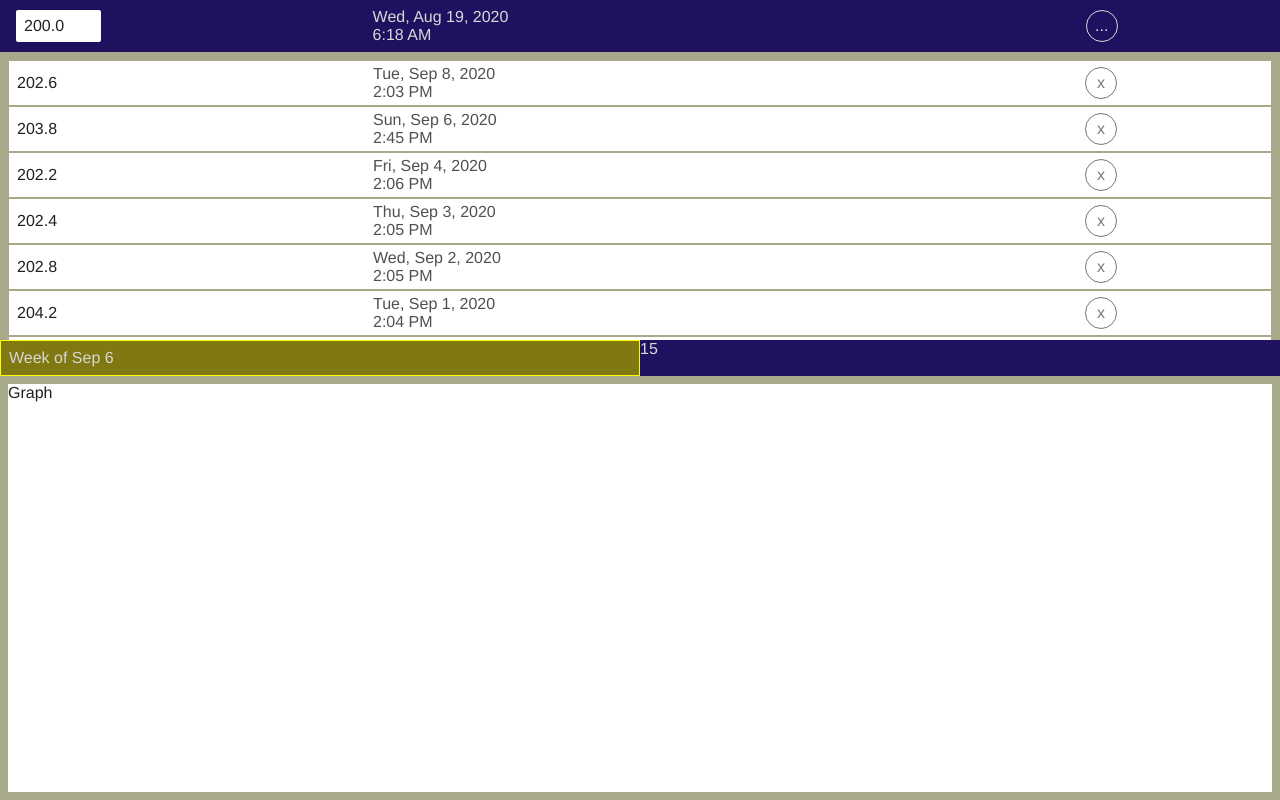
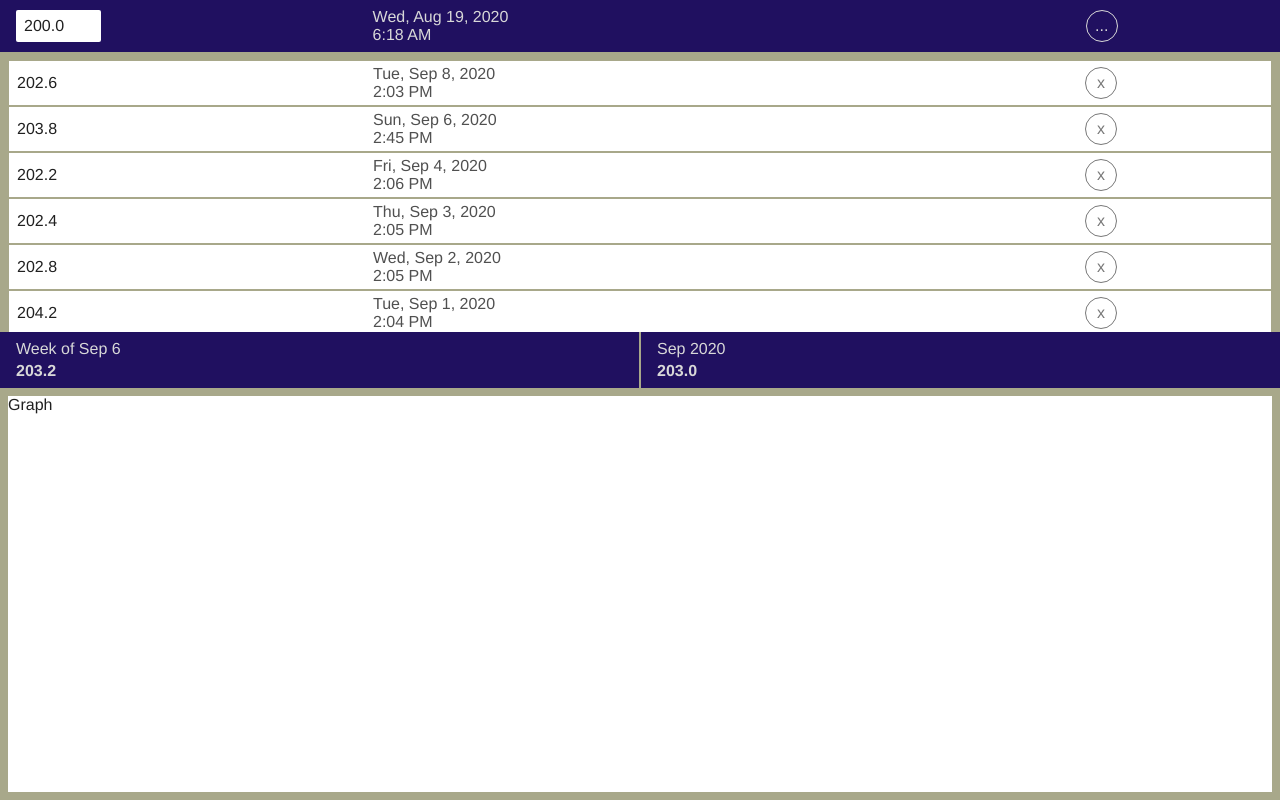
Before and after one commit to philrmass/weight-tracker, a React app: page / in a window 1280 px wide. Built offline with nearby package versions, Linux system fonts and the light colour scheme; the HTML template or start-up script is replaced by a standard one.

Commit message:
add week and month

```diff
--- a/src/components/Month.js
+++ b/src/components/Month.js
@@ -3,11 +3,17 @@ import { connect } from 'react-redux';
 import PropTypes from 'prop-types';
 
 import styles from '../styles/Month.module.css';
+import { getMonth } from '../utilities/times';
 
 function Month({ months }) {
+  const month = months[0] ?? {};
+
   return (
     <main className={styles.main}>
-      {months.length}
+      <div>{getMonth(month.at)}</div>
+      <div className={styles.average}>
+        {month.average.toFixed(1)}
+      </div>
     </main>
   );
 }
--- a/src/components/Week.js
+++ b/src/components/Week.js
@@ -6,18 +6,14 @@ import styles from '../styles/Week.module.css';
 import { getWeek } from '../utilities/times';
 
 function Week({ weeks }) {
-  const week = weeks[0];
-  const date = new Date(week.at);
-  console.log('WEEK', week);
-  console.log(' _', date);
-
-  if (!week) {
-    return null;
-  }
+  const week = weeks[0] ?? {};
 
   return (
     <main className={styles.main}>
-      {getWeek(week.at)}
+      <div>{getWeek(week.at)}</div>
+      <div className={styles.average}>
+        {week.average.toFixed(1)}
+      </div>
     </main>
   );
 }
--- a/src/styles/Month.module.css
+++ b/src/styles/Month.module.css
@@ -1,2 +1,10 @@
 .main {
+  height: 100%;
+  padding: var(--size-1) var(--size-2);
+  border-left: 1px solid var(--bg-alt);
 }
+
+.average {
+  padding-top: var(--size-0);
+  font-weight: bold;
+}
--- a/src/styles/Week.module.css
+++ b/src/styles/Week.module.css
@@ -1,5 +1,10 @@
 .main {
-  padding: var(--size-1);
-  background: #807810;
-  border: 1px solid yellow;
+  height: 100%;
+  padding: var(--size-1) var(--size-2);
+  border-right: 1px solid var(--bg-alt);
 }
+
+.average {
+  padding-top: var(--size-0);
+  font-weight: bold;
+}
--- a/src/utilities/times.js
+++ b/src/utilities/times.js
@@ -22,6 +22,16 @@ export function getWeek(at) {
   return `Week of ${dateStr}`;
 }
 
+export function getMonth(at) {
+  const dayOptions = {
+    month: 'short',
+    year: 'numeric',
+  };
+
+  const date = new Date(at);
+  return date.toLocaleString('en-us', dayOptions);
+}
+
 export function getTime(at) {
   const timeOptions = {
     hour: 'numeric',
```
